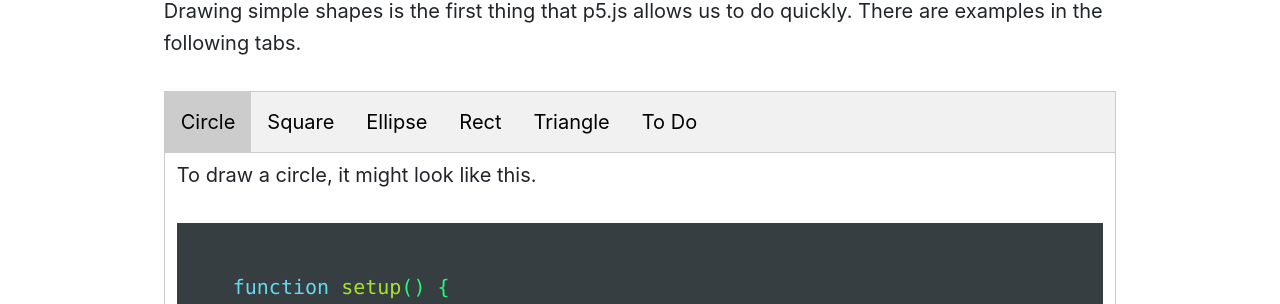
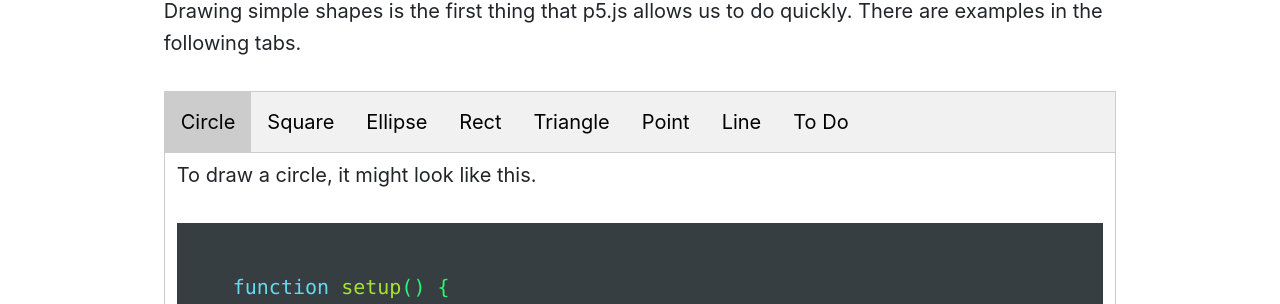
Before and after one commit to Montana-Media-Arts/120_CreativeCoding1-Fall2020, a Jekyll site: the page built from modules/week-9/_posts/2017-01-10-draw-simple-shapes.md, in a window 1280 px wide. Shown: the part 586-890 px from the top of the page. Built offline with Jekyll 4.4.1, drawn with Linux system fonts in a browser that asks for light colours; nearby versions of some CDN libraries; a script that is not in the unit is left out.

Commit message:
Update 2017-01-10-draw-simple-shapes.md

`````diff
--- a/modules/week-9/_posts/2017-01-10-draw-simple-shapes.md
+++ b/modules/week-9/_posts/2017-01-10-draw-simple-shapes.md
@@ -14,6 +14,8 @@ Drawing simple shapes is the first thing that p5.js allows us to do quickly.  Th
     <button class="tablinks" onclick="openTab(event, 'Ellipse')">Ellipse</button>
     <button class="tablinks" onclick="openTab(event, 'Rect')">Rect</button>
     <button class="tablinks" onclick="openTab(event, 'Triangle')">Triangle</button>
+    <button class="tablinks" onclick="openTab(event, 'Point')">Point</button>
+    <button class="tablinks" onclick="openTab(event, 'Line')">Line</button>
     <button class="tablinks" onclick="openTab(event, 'ToDo')">To Do</button>
 
 </div>
@@ -124,7 +126,47 @@ The first two parameters represent the first point, which is the **bottom-left**
 There are several other simple shapes, such as point, line, and quad.
 </div>
 </div>
+<div id="Point" class="tabcontent">
+<div class="tabhtml" markdown="1">
 
+What if we want to place a point?  This is follows the same methodology as the other simple shapes.
+
+```js
+function setup() {
+  createCanvas(400,400);
+}
+
+function draw() {
+  background(220);
+  point(30, 75);
+}
+````
+
+This places a point at the x-coordinate of 30 and the y-coordinate of 75.
+
+</div>
+</div>
+
+<div id="Line" class="tabcontent">
+<div class="tabhtml" markdown="1">
+
+Finally, to create a line, we need two points and then p5.js creates a line between the two points.
+
+```js
+function setup() {
+  createCanvas(400,400);
+}
+
+function draw() {
+  background(220);
+  line(30, 20, 85, 75);
+}
+````
+
+This example places the first point on the line at x-coordinate 30 and y-coordinate 20.  The second point is placed at x-coordinate 85 and y-coordinate 75.  And that's it!
+
+</div>
+</div>
 <div id="ToDo" class="tabcontent">
 <div class="tabhtml" markdown="1">
 
`````
